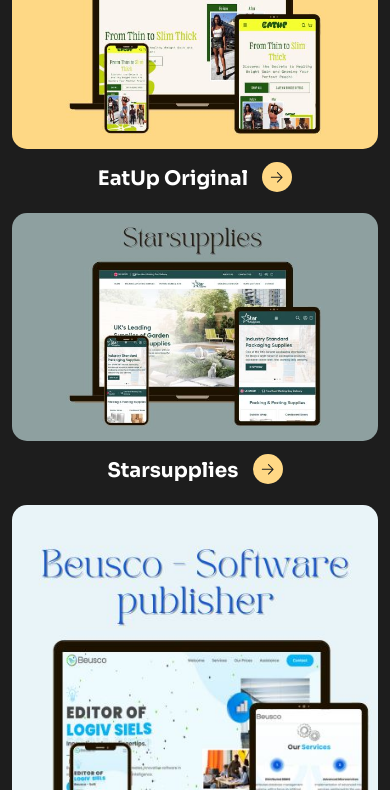
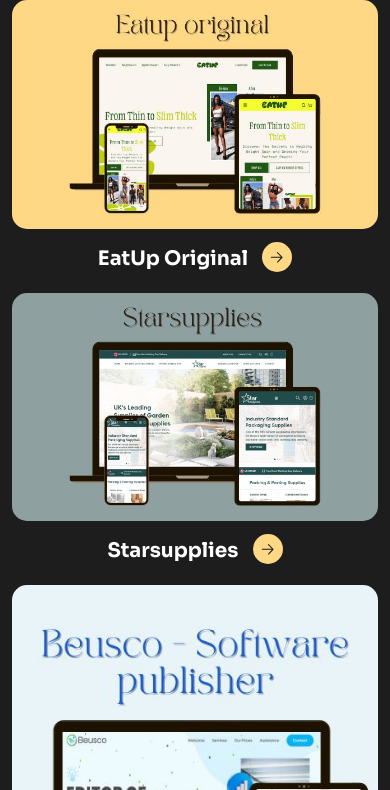
Before and after one commit to rajdip-dev/portfolio, a plain HTML site: page portfolio.html in a window 390 px wide. Shown: the part 263-1053 px from the top of the page. Drawn offline with nearby package versions, Linux system fonts and the light colour scheme.

Commit message:
Update the padding top for Our Portfolio Section

```diff
--- a/css/responsive.css
+++ b/css/responsive.css
@@ -66,6 +66,9 @@
 }
 .section_mg_top{
 	margin-top: 50px;
+}
+.our_portfolio{
+	margin-top: 80px !important;
 }
  }
 
```
